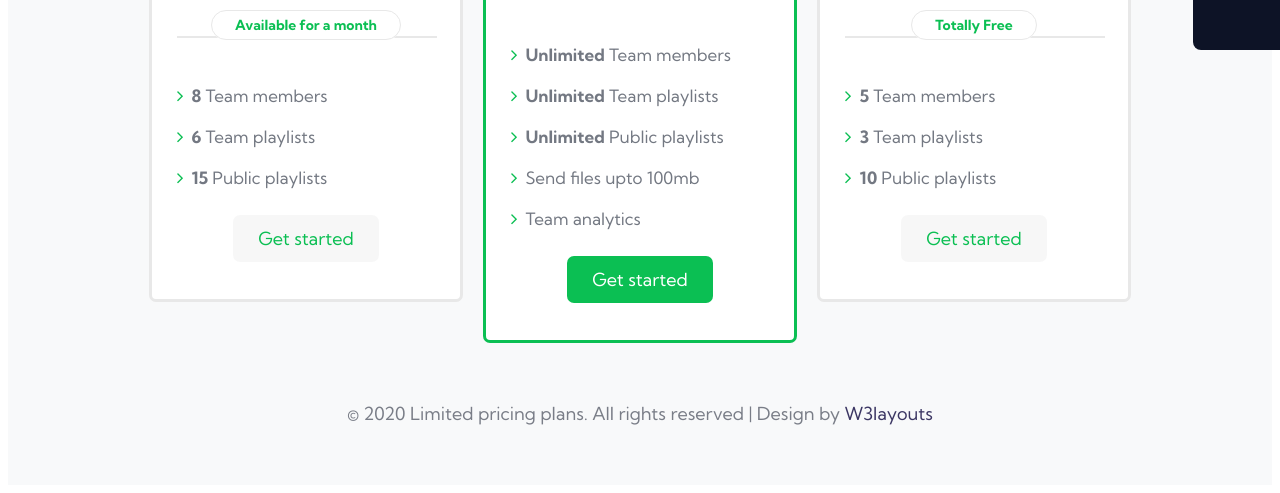
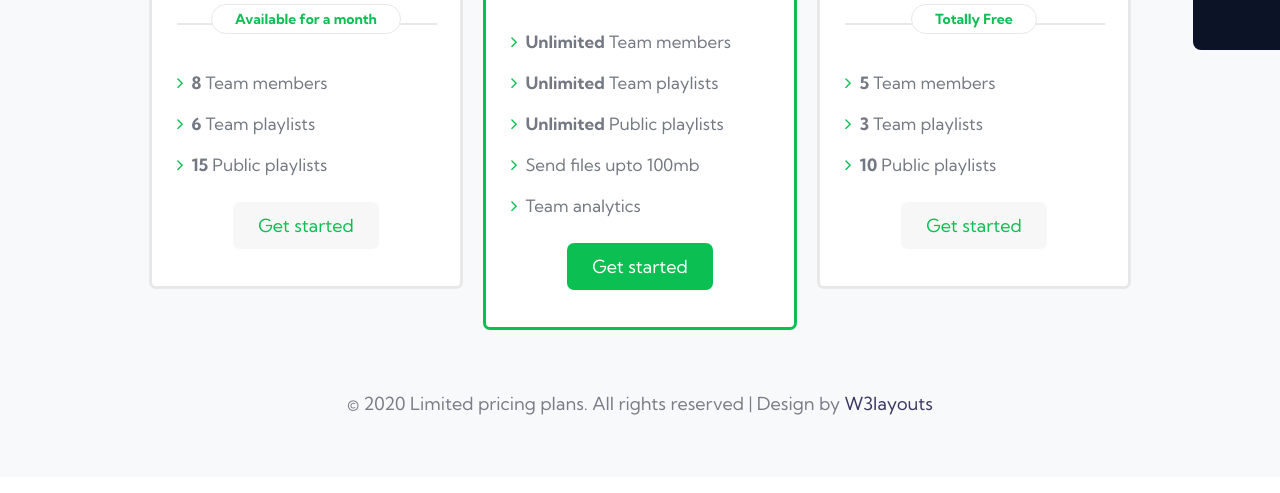
Before and after one commit to hamza-mehmood-brainx/css-pricing-tables, a plain HTML site: page index.html in a window 1280 px wide. Shown: the part 323-816 px from the top of the page. Drawn offline with Linux system fonts and the light colour scheme.

Commit message:
Code Optimization

```diff
--- a/assets/css/styles.css
+++ b/assets/css/styles.css
@@ -33,6 +33,11 @@
   src: url("/assets/fonts/kumbh-sans-latin-700-normal.ttf") format("truetype");
   font-weight: 700;
 
+}
+
+body{
+  margin: 0;
+  padding: 0;;
 }
 
 
@@ -134,7 +139,6 @@
   padding-bottom: 15px;
   width: 100%;
   text-align: center;
-  margin-bottom: 10px;
 }
 
 .badge {
@@ -144,7 +148,7 @@
   text-align: center;
   width: 100%;
   position: relative;
-  bottom: -8px;
+  bottom: -15px;
   z-index: 1;
 }
 
```
